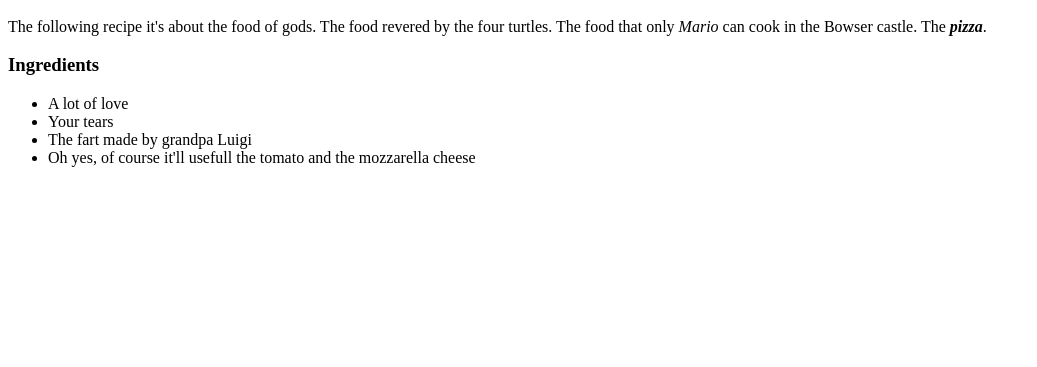
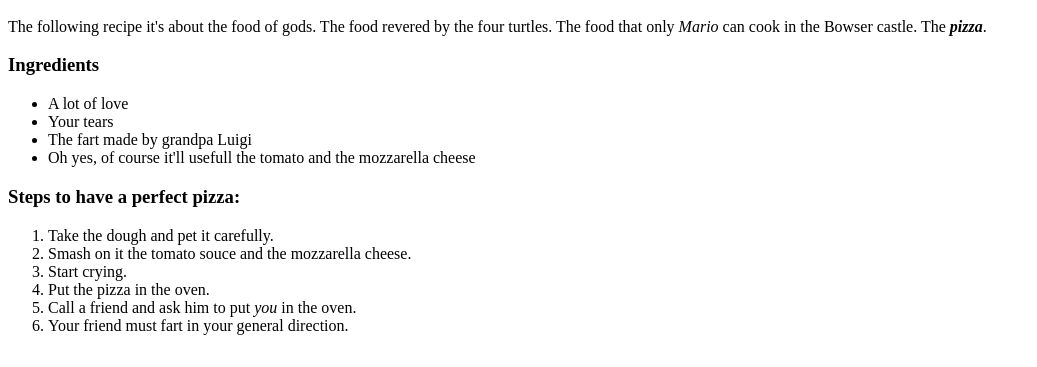
Before and after one commit to kundleh/odin-recipes, a plain HTML site: page recipes/pizza.html in a window 1280 px wide. Shown: the part 433-800 px from the top of the page, without its empty margins (0-1037 px from the left). Drawn offline with Linux system fonts and the light colour scheme.

Commit message:
Make an ordered list about how to make a pizza.

```diff
--- a/recipes/pizza.html
+++ b/recipes/pizza.html
@@ -27,8 +27,20 @@
         <li>The fart made by grandpa Luigi</li>
         <li>Oh yes, of course it'll usefull the tomato and the mozzarella cheese</li>
 
+    </ul>
 
-    </ul>
+<h3>Steps to have a perfect pizza:</h3>
+
+<ol>
+
+    <li> Take the dough and pet it carefully.</li>
+    <li>Smash on it the tomato souce and the mozzarella cheese.</li>
+    <li>Start crying.</li>
+    <li>Put the pizza in the oven.</li>
+    <li>Call a friend and ask him to put <em>you</em> in the oven. </li>
+    <li>Your friend must fart in your general direction.</li>
+
+</ol>
 
 </body>
 
```
